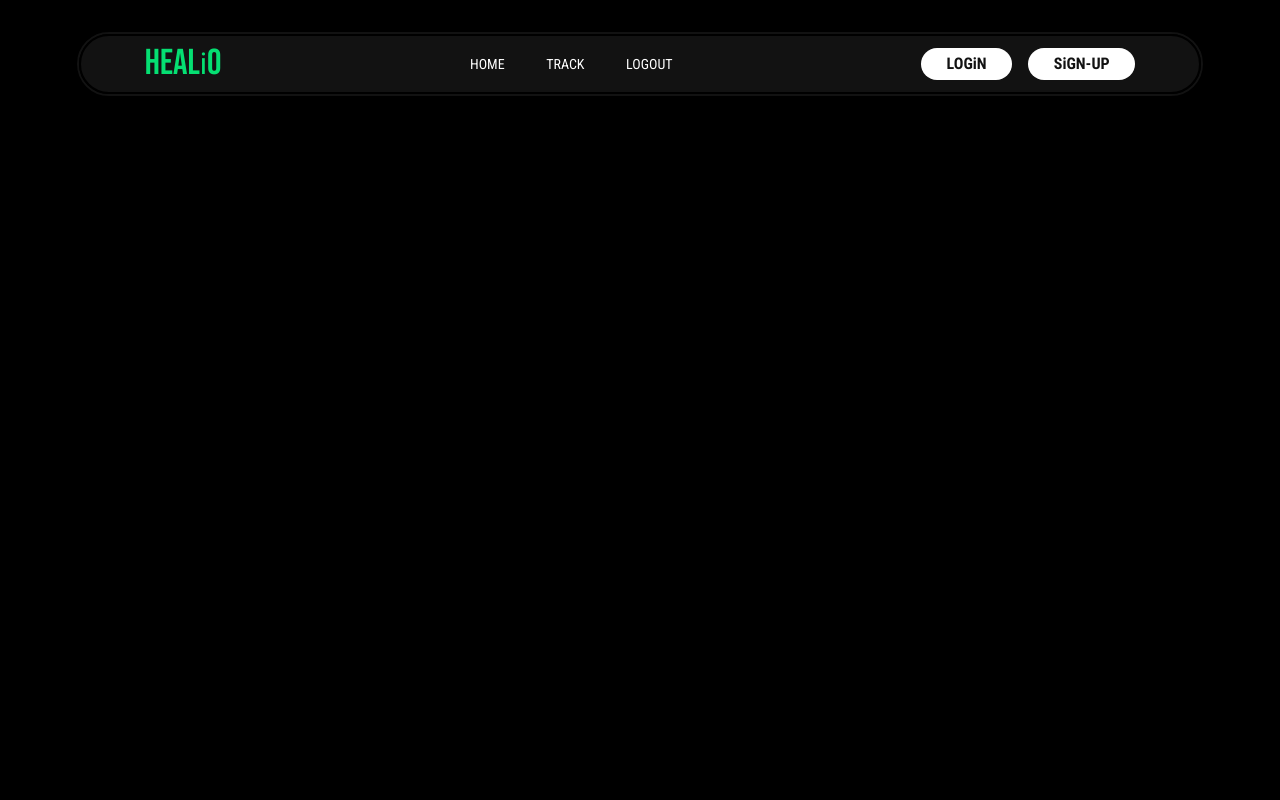
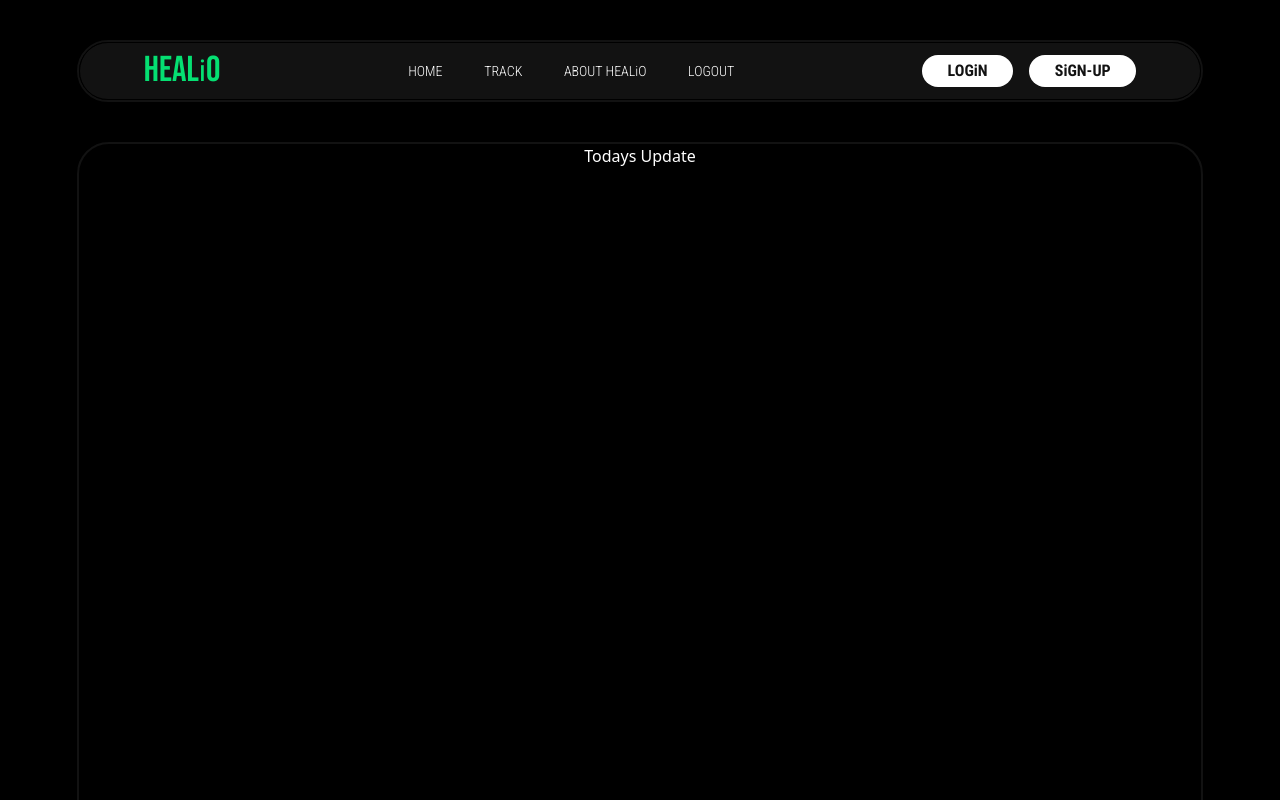
Before and after one commit to dahiya001rohit/Healio, a React (Vite) app in the folder client/: page / in a window 1280 px wide. Shown: the top 800 px of the page. Built offline with nearby package versions, Linux system fonts and the light colour scheme; a web font is replaced by a local one.

Commit message:
feat: modified navbar and initialized today's-update component

```diff
--- a/client/src/App.jsx
+++ b/client/src/App.jsx
@@ -1,10 +1,13 @@
-import React from 'react'
+import React, { useState } from 'react'
 import Navbar from './components/Navbar'
+import TodaysUpdate from './components/TodaysUpdate'
 
 const App = () => {
+    const [atTop, setAtTop] = useState(false)
   return (
-    <div>
-      <Navbar/>
+    <div className='flex flex-col overflow-x-auto'>
+      <Navbar atTop={atTop} setAtTop ={setAtTop} />
+      <TodaysUpdate atTop = {atTop}/>
     </div>
   )
 }
--- a/client/src/components/Navbar.jsx
+++ b/client/src/components/Navbar.jsx
@@ -1,18 +1,45 @@
-import React from 'react'
+import React, { useEffect, useRef } from 'react'
 
-const Navbar = () => {
+const Navbar = ({atTop, setAtTop}) => {
+    const navBar = useRef(null)
+    useEffect(() => {
+        const navAt = navBar.current.offsetTop
+        function onScroll (){
+            if(window.scrollY >= navAt){
+                setAtTop(true)
+            } else {
+                setAtTop(false)
+            }
+        }
+        window.addEventListener('scroll', onScroll)
+        return () => { window.removeEventListener('scroll', onScroll)}
+    }, [])
+
+    useEffect(() => {
+        console.log(atTop);
+    }, [atTop])
+
   return (
-    <div className='min-w-140 border-2 border-[#121212] mt-[4vh] mx-[6vw] rounded-4xl'>
-        <div className='w-full h-full text-white flex justify-between items-center   bg-[#121212] px-[5vw] py-[1vh] border-2 border-black rounded-4xl '>
+    <div ref={navBar} className={ (atTop?
+            'min-w-3xl left-0 right-0 fixed'
+            :
+            'min-w-3xl border-[2.5px] border-[#121212] mt-[5vh] mx-[6vw] rounded-4xl'
+        ) + ' transition-all duration-1000 border-[#121212]' }>
+        <div className={ (atTop?
+                'w-full h-full text-white flex justify-between items-center   bg-[#121212] px-[5vw] py-[1vh]'
+                :
+                'w-full h-full text-white flex justify-between items-center   bg-[#121212] px-[5vw] py-[1vh] border-[1.5px] border-black rounded-4xl'
+            ) + ' transition-all duration-1000 border-[#121212]'}>
             <div className='font-bebas text-4xl text-green-400 items-center'>Heal<span className='font-roboto text-3xl'>i</span>o</div>
-            <div className='flex gap-4 font-roboto-condensed text-sm '>
-                <a href="#" className='px-[1vw] hover:bg-green-400 hover:text-[#121212] rounded-2xl transition duration-200'>HOME</a>
-                <a href="#" className='px-[1vw] hover:bg-green-400 hover:text-[#121212] rounded-xl transition duration-200'>TRACK</a>
-                <a href="#" className='px-[1vw] hover:bg-green-400 hover:text-[#121212] rounded-xl transition duration-200'>LOGOUT</a>
+            <div className='flex gap-4 font-roboto-condensed text-sm font-light'>
+                <a href="#" className='px-[1vw] hover:bg-green-400 hover:text-[#121212] rounded-2xl transition duration-300'>HOME</a>
+                <a href="#" className='px-[1vw] hover:bg-green-400 hover:text-[#121212] rounded-xl transition duration-300'>TRACK</a>
+                <a href="#" className='px-[1vw] hover:bg-green-400 hover:text-[#121212] rounded-xl transition duration-300'>ABOUT HEALiO</a>
+                <a href="#" className='px-[1vw] hover:bg-green-400 hover:text-[#121212] rounded-xl transition duration-300'>LOGOUT</a>
             </div>
             <div className='flex gap-4 items-center justify-between'>
-                <a href="#" className='bg-white text-[#121212] px-[2vw] py-[0.5vh] rounded-3xl font-roboto-condensed font-bold hover:bg-green-400 transition duration-200'>LOGiN</a>
-                <a href="#" className='bg-white text-[#121212] px-[2vw] py-[0.5vh] rounded-3xl font-roboto-condensed font-bold hover:bg-green-400 transition duration-300'>SiGN-UP</a>
+                <a href="#" className='bg-white text-[#121212] px-[2vw] py-[0.5vh] rounded-3xl font-roboto-condensed font-bold hover:bg-green-400 transition duration-300'>LOGiN</a>
+                <a href="#" className='bg-white text-[#121212] px-[2vw] py-[0.5vh] rounded-3xl font-roboto-condensed font-bold transition duration-300 hover:bg-green-400 '>SiGN-UP</a>
             </div>
         </div>
     </div>
--- /dev/null
+++ b/client/src/components/TodaysUpdate.jsx
@@ -0,0 +1,12 @@
+import React from 'react'
+
+const TodaysUpdate = ({atTop}) => {
+  return (
+    <div className={ (atTop?'mt-[18vh]':'mt-[5vh]') + ' min-w-3xl h-[200vh] border-[2.5px] border-[#121212] mx-[6vw] rounded-4xl flex flex-col items-center text-white'}>
+      <div className='text-white'>Todays Update</div>
+      <div></div>
+    </div>
+  )
+}
+
+export default TodaysUpdate
```
